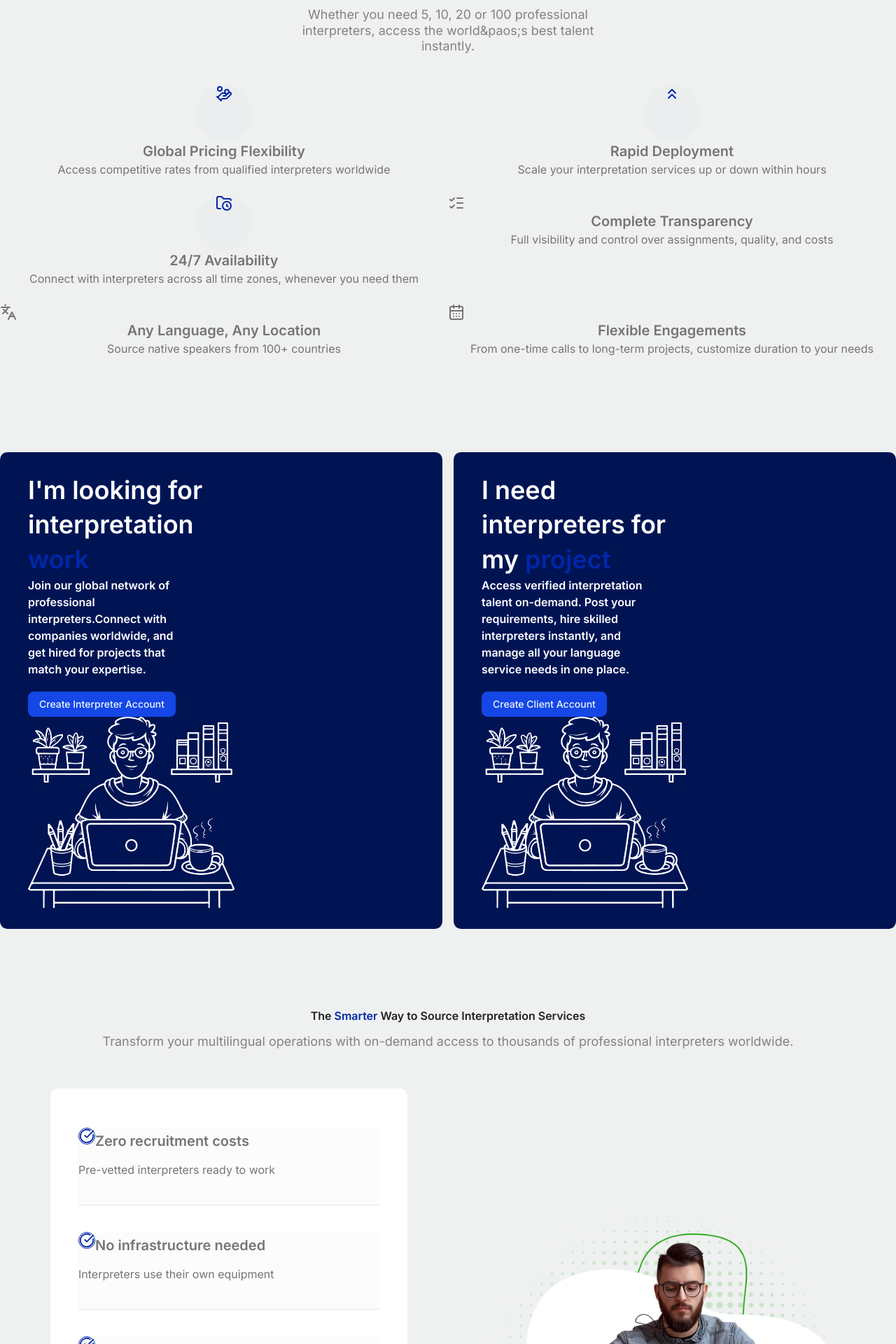
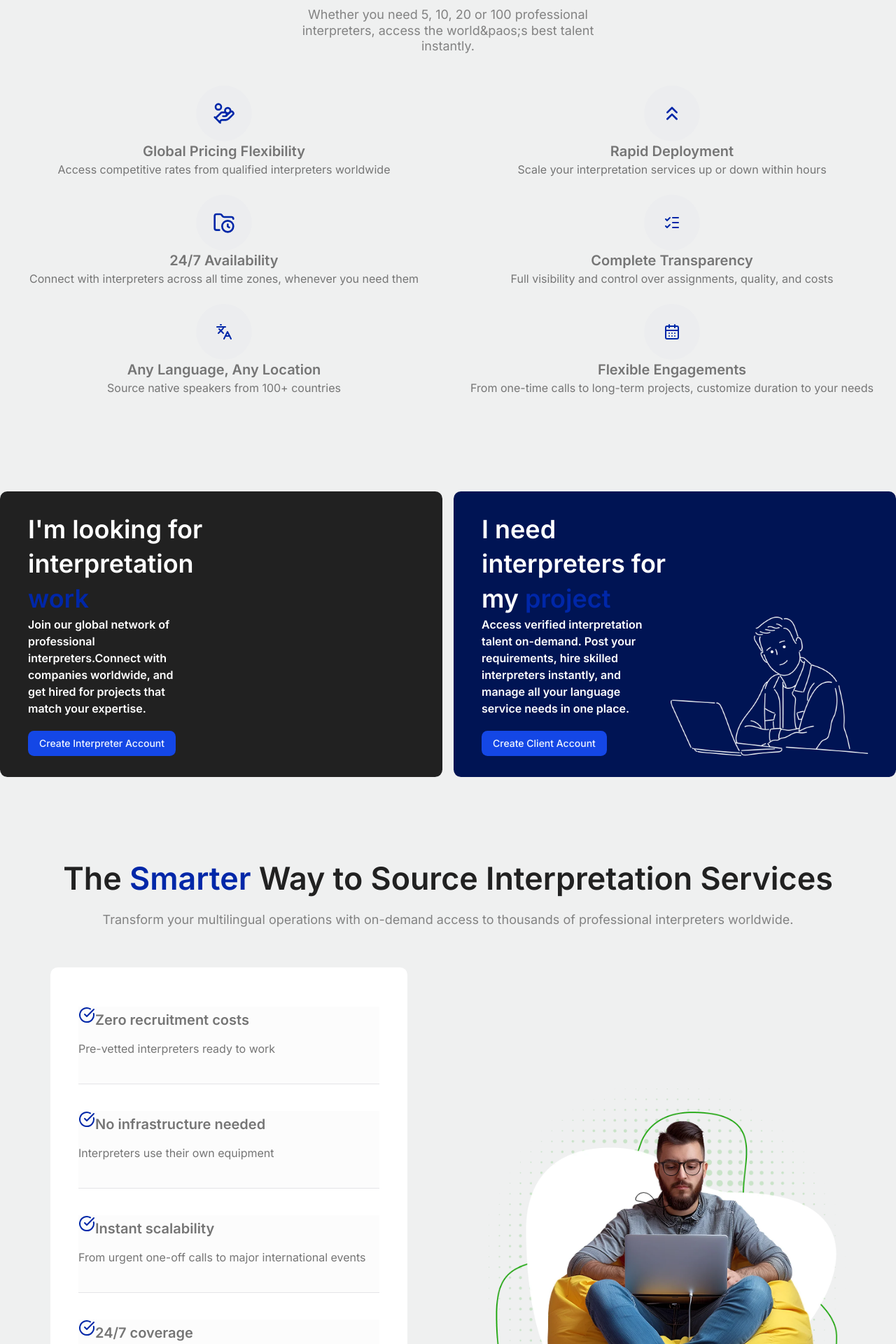
Before and after one commit to jbob9/defrilex, a Next.js app: page / in a window 1280 px wide. Shown: the part 640-2560 px from the top of the page at 70% size. Built offline with nearby package versions, Linux system fonts and the light colour scheme.

Commit message:
fix some ui quirk in the home page

```diff
--- a/app/(app)/account-section.tsx
+++ b/app/(app)/account-section.tsx
@@ -9,7 +9,7 @@ const AccountSection = () => {
       <div className="container mx-auto">
         <div className="grid grid-cols-1 md:grid-cols-2 gap-4">
           <div className="col-xl-6">
-            <div className="bg-[hsl(226,100%,16.5%)] py-[45px] px-[60px] md:py-[30px] md:px-10 w-full relative rounded-lg">
+            <div className="bg-[hsl(0,0%,13%)] py-[45px] px-[60px] md:py-[30px] md:px-10 w-full relative rounded-lg flex items-end">
               <div className="max-w-[270px]">
                 <h1 className="font-semibold text-white leading-snug text-4xl">
                   I&apos;m looking for interpretation{" "}
@@ -27,13 +27,13 @@ const AccountSection = () => {
                   </Link>
                 </div>
               </div>
-              <div className="account-item__thumb">
+              <div className="hidden sm:bloc">
                 <Image width={295} height={208} src="/account-1.webp" alt="" />
               </div>
             </div>
           </div>
           <div className="col-xl-6">
-            <div className="bg-[hsl(226,100%,16.5%)] py-[45px] px-[60px] md:py-[30px] md:px-10 w-full relative rounded-lg">
+            <div className="bg-[hsl(226,100%,16.5%)] py-[45px] px-[60px] md:py-[30px] md:px-10 w-full relative rounded-lg flex items-end">
               <div className="max-w-[270px]">
                 <h3 className="font-semibold text-white leading-snug text-4xl">
                   I need interpreters for my{" "}
@@ -52,8 +52,8 @@ const AccountSection = () => {
                   </Link>
                 </div>
               </div>
-              <div className="account-item__thumb">
-                <Image width={295} height={208} src="/account-1.webp" alt="" />
+              <div className="hidden sm:block">
+                <Image width={295} height={208} src="/account-2.webp" alt="" />
               </div>
             </div>
           </div>
--- a/app/(app)/facility-section.tsx
+++ b/app/(app)/facility-section.tsx
@@ -8,7 +8,7 @@ const FacilitySection = () => {
         <div className="flex justify-center">
           <div className="col-lg-10">
             <div className="text-center mb-14">
-              <h2 className="text-[hsl(0,0%,13%)] font-semibold mb-3.5">
+              <h2 className="text-[hsl(0,0%,13%)] font-semibold mb-3.5 text-[2.8rem]">
                 The <span className="text-highlight">Smarter</span> Way to
                 Source Interpretation Services
               </h2>
@@ -19,13 +19,13 @@ const FacilitySection = () => {
             </div>
           </div>
         </div>
-       <div className="flex justify-center">
+       <div className="flex justify-center mx-3">
          <div className="grid grid-cols-1 md:grid-cols-2 gap-5 items-center">
-          <div className="pr-12">
+          <div className="pr-0 md:pr-12">
             <div className="py-14 px-10 rounded-lg bg-white">
               <div className="pb-[38px] mb-[38px] border-b bg-black/1">
                 <h5 className="font-semibold mb-2.5 flex items-center text-xl">
-                  <span className="text-[hsl(226,100%,33%)] text-sm mb-3.5 size-6 flex items-center rounded-full border border-[hsl(226,100%,33%)]">
+                  <span className="text-[hsl(226,100%,33%)] text-sm mb-3.5 size-6 flex items-center rounded-full">
                     {" "}
                     <CheckCircle />{" "}
                   </span>
@@ -37,7 +37,7 @@ const FacilitySection = () => {
               </div>
               <div className="pb-[38px] mb-[38px] border-b bg-black/1">
                 <h5 className="font-semibold mb-2.5 flex items-center text-xl">
-                  <span className="text-[hsl(226,100%,33%)] text-sm mb-3.5 size-6 flex items-center rounded-full border border-[hsl(226,100%,33%)]">
+                  <span className="text-[hsl(226,100%,33%)] text-sm mb-3.5 size-6 flex items-center rounded-full">
                     {" "}
                     <CheckCircle />{" "}
                   </span>
@@ -49,7 +49,7 @@ const FacilitySection = () => {
               </div>
               <div className="pb-[38px] mb-[38px] border-b bg-black/1">
                 <h5 className="font-semibold mb-2.5 flex items-center text-xl">
-                  <span className="text-[hsl(226,100%,33%)] text-sm mb-3.5 size-6 flex items-center rounded-full border border-[hsl(226,100%,33%)]">
+                  <span className="text-[hsl(226,100%,33%)] text-sm mb-3.5 size-6 flex items-center rounded-full">
                     {" "}
                     <CheckCircle />{" "}
                   </span>
@@ -61,7 +61,7 @@ const FacilitySection = () => {
               </div>
               <div className="pb-[38px] mb-[38px] border-b bg-black/1">
                 <h5 className="font-semibold mb-2.5 flex items-center text-xl">
-                  <span className="text-[hsl(226,100%,33%)] text-sm mb-3.5 size-6 flex items-center rounded-full border border-[hsl(226,100%,33%)]">
+                  <span className="text-[hsl(226,100%,33%)] text-sm mb-3.5 size-6 flex items-center rounded-full">
                     {" "}
                     <CheckCircle />{" "}
                   </span>
@@ -73,7 +73,7 @@ const FacilitySection = () => {
               </div>
               <div className="pb-[38px] mb-[38px] border-b bg-black/1">
                 <h5 className="font-semibold mb-2.5 flex items-center text-xl">
-                  <span className="text-[hsl(226,100%,33%)] text-sm mb-3.5 size-6 flex items-center rounded-full border border-[hsl(226,100%,33%)]">
+                  <span className="text-[hsl(226,100%,33%)] text-sm mb-3.5 size-6 flex items-center rounded-full">
                     {" "}
                     <CheckCircle />{" "}
                   </span>
@@ -85,7 +85,7 @@ const FacilitySection = () => {
               </div>
             </div>
           </div>
-          <div className="pl-12">
+          <div className="pl-0 md:pl-12">
             <div>
               <Image
                 src="/facility-image.webp"
--- a/app/(app)/footer.tsx
+++ b/app/(app)/footer.tsx
@@ -8,10 +8,10 @@ const Footer = () => {
     <footer className="mt-auto text-white bg-[hsl(0,0%,13%)]">
       <div className="container mx-auto px-3 w-full">
         <div
-          className="footer-area__top relative rounded-r-md rounded-l-md -mt-16
+          className="footer-area__top relative rounded-lg -mt-16
         bg-[hsl(226,100%,16.5%)]"
         >
-          <div className="flex relative justify-between py-10 px-[60px]">
+          <div className="flex flex-col md:flex-row relative justify-between py-10 px-[60px] gap-6 md:gap-0">
             <div>
               <h4 className="text-white mb-2.5 text-3xl" data-s-length="1">
                 I&apos;m looking for interpretation{" "}
@@ -44,7 +44,7 @@ const Footer = () => {
             </div>
           </div>
         </div>
-        <div className="grid grid-cols-4 gap-y-10 gap-x-5 py-14">
+        <div className="grid grid-cols-1 md:grid-cols-4 gap-y-10 gap-x-5 py-14">
           <div>
             <h5 className="text-white mb-5 font-semibold">Navigation </h5>
             <ul className="flex flex-col">
@@ -193,6 +193,7 @@ const Footer = () => {
                     <svg
                       role="img"
                       viewBox="0 0 24 24"
+                      className="size-4 fill-white"
                       xmlns="http://www.w3.org/2000/svg"
                     >
                       <title>Facebook</title>
@@ -210,7 +211,7 @@ const Footer = () => {
                     <svg
                       role="img"
                       viewBox="0 0 24 24"
-                      className="size-6"
+                      className="size-4 fill-white"
                       xmlns="http://www.w3.org/2000/svg"
                     >
                       <title>X</title>
@@ -225,7 +226,7 @@ const Footer = () => {
                     title="Linkedin"
                     className="social-list__link flex-center"
                   >
-                    <LinkedinIcon className="size-6" />
+                    <LinkedinIcon className="size-4 fill-white" />
                   </a>{" "}
                 </li>
                 <li className="social-list__item">
@@ -238,7 +239,7 @@ const Footer = () => {
                     <svg
                       role="img"
                       viewBox="0 0 24 24"
-                      className="size-6"
+                      className="size-4 fill-white"
                       xmlns="http://www.w3.org/2000/svg"
                     >
                       <title>Instagram</title>
--- a/app/(app)/how-work-section.tsx
+++ b/app/(app)/how-work-section.tsx
@@ -30,8 +30,8 @@ const HowWorkSection = () => {
         <div className="grid grid-cols-1 md:grid-cols-2 justify-center -mt-3 -mx-3">
           <div className="col-lg-66 col-sm-6">
             <div className="relative z-1">
-              <span className="size-20 flex justify-center rounded-full mx-auto my-0 bg-[hsl(226,100%,33%)]/1 text-[hsl(226,100%,33%)] group-hover:bg-[hsl(hsl(226,100%,33%))] group-hover:text-white">
-                <HandCoinsIcon />{" "}
+              <span className="size-20 flex justify-center items-center rounded-full mx-auto my-0 bg-[hsl(226,100%,33%)]/1 text-[hsl(226,100%,33%)] group-hover:bg-[hsl(hsl(226,100%,33%))] group-hover:text-white">
+                <HandCoinsIcon className="size-6 md:size-8"/>
               </span>
               <div className="text-center mb-6">
                 <h5 className="font-semibold text-xl">
@@ -46,9 +46,9 @@ const HowWorkSection = () => {
             </div>
           </div>
           <div className="col-lg-66 col-sm-6">
-            <div className="how-work-item">
-              <span className="size-20 flex justify-center rounded-full mx-auto my-0 bg-[hsl(226,100%,33%)]/1 text-[hsl(226,100%,33%)] group-hover:bg-[hsl(hsl(226,100%,33%))] group-hover:text-white">
-                <ChevronsUpIcon />{" "}
+            <div className="relative z-1">
+              <span className="size-20 flex justify-center items-center rounded-full mx-auto my-0 bg-[hsl(226,100%,33%)]/1 text-[hsl(226,100%,33%)] group-hover:bg-[hsl(hsl(226,100%,33%))] group-hover:text-white">
+                <ChevronsUpIcon  className="size-6 md:size-8"/>
               </span>
               <div className="text-center mb-6">
                 <h5 className="font-semibold text-xl"> Rapid Deployment </h5>
@@ -60,9 +60,9 @@ const HowWorkSection = () => {
             </div>
           </div>
           <div className="col-lg-66 col-sm-6">
-            <div className="how-work-item">
-              <span className="size-20 flex justify-center rounded-full mx-auto my-0 bg-[hsl(226,100%,33%)]/1 text-[hsl(226,100%,33%)] group-hover:bg-[hsl(hsl(226,100%,33%))] group-hover:text-white">
-                <FolderClockIcon />{" "}
+            <div className="relative z-1">
+              <span className="size-20 flex justify-center items-center rounded-full mx-auto my-0 bg-[hsl(226,100%,33%)]/1 text-[hsl(226,100%,33%)] group-hover:bg-[hsl(hsl(226,100%,33%))] group-hover:text-white">
+                <FolderClockIcon className="size-6 md:size-8" />
               </span>
               <div className="text-center mb-6">
                 <h5 className="font-semibold text-xl"> 24/7 Availability </h5>
@@ -75,9 +75,9 @@ const HowWorkSection = () => {
             </div>
           </div>
           <div className="col-lg-66 col-sm-6">
-            <div className="how-work-item">
-              <span className="how-work-item__icon">
-                <ListChecks />{" "}
+            <div className="relative z-1">
+              <span className="size-20 flex justify-center items-center rounded-full mx-auto my-0 bg-[hsl(226,100%,33%)]/1 text-[hsl(226,100%,33%)] group-hover:bg-[hsl(hsl(226,100%,33%))] group-hover:text-white">
+                <ListChecks />
               </span>
               <div className="text-center mb-6">
                 <h5 className="font-semibold text-xl">
@@ -93,8 +93,8 @@ const HowWorkSection = () => {
             </div>
           </div>
           <div className="col-lg-66 col-sm-6">
-            <div className="how-work-item">
-              <span className="how-work-item__icon">
+            <div className="relative z-1">
+              <span className="size-20 flex justify-center items-center rounded-full mx-auto my-0 bg-[hsl(226,100%,33%)]/1 text-[hsl(226,100%,33%)] group-hover:bg-[hsl(hsl(226,100%,33%))] group-hover:text-white">
                 <Languages />{" "}
               </span>
               <div className="text-center mb-6">
@@ -110,9 +110,9 @@ const HowWorkSection = () => {
             </div>
           </div>
           <div className="col-lg-66 col-sm-6">
-            <div className="how-work-item">
-              <span className="how-work-item__icon">
-                <CalendarDays />{" "}
+            <div className="relative z-1">
+              <span className="size-20 flex justify-center items-center rounded-full mx-auto my-0 bg-[hsl(226,100%,33%)]/1 text-[hsl(226,100%,33%)] group-hover:bg-[hsl(hsl(226,100%,33%))] group-hover:text-white">
+                <CalendarDays />
               </span>
               <div className="text-center mb-6">
                 <h5 className="font-semibold text-xl">
--- a/app/(app)/why-choose-section.tsx
+++ b/app/(app)/why-choose-section.tsx
@@ -18,9 +18,9 @@ const WhyChooseSection = () => {
           </div>
         </div>
 
-        <div className="grid grid-cols-1 md:grid-cols-3 gap-4">
-          <div className="pt-0 pl-0 pr-[30px] pb-[60px] border border-t-0 border-l-0 border-black/1 border-solid">
-            <span className="max-w-[45px]">
+        <div className="grid grid-cols-1 md:grid-cols-3">
+          <div className="pt-0 pl-0 pr-[30px] pb-[60px] border border-t-0 border-l-0 text-center md:text-start">
+            <span className="flex justify-center md:justify-start">
               <Image
                 height={45}
                 width={45}
@@ -29,9 +29,8 @@ const WhyChooseSection = () => {
                 alt=""
               />
             </span>
-            <div className="mb-5">
-              <h5 className="font-semibold mb-6">
-                {" "}
+            <div className="mt-5">
+              <h5 className="font-semibold mb-6 text-xl">
                 150,000+ Active Interpreters{" "}
               </h5>
               <p className="font-normal text-[hsl(0,0%,46%)]">
@@ -39,7 +38,7 @@ const WhyChooseSection = () => {
               </p>
             </div>
           </div>
-          <div className="pt-0 pl-0 pr-[30px] pb-[60px] border border-t-0 border-l-0 border-black/1 border-solid">
+          <div className="pt-0 pl-[60px] pr-[30px] pb-[60px] border border-t-0 border-l-0">
             <span className="max-w-[45px]">
               <Image
                 height={45}
@@ -49,8 +48,8 @@ const WhyChooseSection = () => {
                 alt=""
               />
             </span>
-            <div className="mb-5">
-              <h5 className="font-semibold mb-6"> No upfront costs </h5>
+            <div className="mt-5">
+              <h5 className="font-semibold mb-6 text-xl"> No upfront costs </h5>
               <p className="font-normal text-[hsl(0,0%,46%)]">
                 Start for free—post your project or search for jobs with no
                 subscriptions or hidden fees. You only pay when you hire the
@@ -58,7 +57,7 @@ const WhyChooseSection = () => {
               </p>
             </div>
           </div>
-          <div className="pt-0 pl-0 pr-[30px] pb-[60px] border border-t-0 border-l-0 border-black/1 border-solid">
+          <div className="pt-0 pl-[60px] pr-[30px] pb-[60px] border border-t-0 border-l-0">
             <span className="max-w-[45px]">
               <Image
                 height={45}
@@ -68,14 +67,14 @@ const WhyChooseSection = () => {
                 alt=""
               />
             </span>
-            <div className="mb-5">
-              <h5 className="font-semibold mb-6"> Ready-Now Workforce </h5>
+            <div className="mt-5">
+              <h5 className="font-semibold mb-6 text-xl"> Ready-Now Workforce </h5>
               <p className="font-normal text-[hsl(0,0%,46%)]">
                 No waiting, no recruiting—interpreters available 24/7
               </p>
             </div>
           </div>
-          <div className="pt-0 pl-0 pr-[30px] pb-[60px] border border-t-0 border-l-0 border-black/1 border-solid">
+          <div className="pt-0 pl-0 pr-[30px] pb-[60px] border border-t-0 border-l-0">
             <span className="max-w-[45px]">
               <Image
                 height={45}
@@ -85,15 +84,15 @@ const WhyChooseSection = () => {
                 alt=""
               />
             </span>
-            <div className="mb-5">
-              <h5 className="font-semibold mb-6"> Proven at Scale </h5>
+            <div className="mt-5">
+              <h5 className="font-semibold mb-6 text-xl"> Proven at Scale </h5>
               <p className="font-normal text-[hsl(0,0%,46%)]">
                 Trusted by Fortune 500 companies for mission-critical
                 communications
               </p>
             </div>
           </div>
-          <div className="pt-0 pl-0 pr-[30px] pb-[60px] border border-t-0 border-l-0 border-black/1 border-solid">
+          <div className="pt-0 pl-[60px] pr-[30px] pb-[60px] border border-t-0 border-l-0">
             <span className="max-w-[45px]">
               <Image
                 height={45}
@@ -103,8 +102,8 @@ const WhyChooseSection = () => {
                 alt=""
               />
             </span>
-            <div className="mb-5">
-              <h5 className="font-semibold mb-6">
+            <div className="mt-5">
+              <h5 className="font-semibold mb-6 text-xl">
                 {" "}
                 Instant Matching Technology{" "}
               </h5>
@@ -113,7 +112,7 @@ const WhyChooseSection = () => {
               </p>
             </div>
           </div>
-          <div className="pt-0 pl-0 pr-[30px] pb-[60px] border border-t-0 border-l-0 border-black/1 border-solid">
+          <div className="pt-0 pl-[60px] pr-[30px] pb-[60px] border border-t-0 border-l-0">
             <span className="max-w-[45px]">
               <Image
                 height={45}
@@ -123,8 +122,8 @@ const WhyChooseSection = () => {
                 alt=""
               />
             </span>
-            <div className="mb-5">
-              <h5 className="font-semibold mb-6"> Intelligent Compliance </h5>
+            <div className="mt-5">
+              <h5 className="font-semibold mb-6 text-xl"> Intelligent Compliance </h5>
               <p className="font-normal text-[hsl(0,0%,46%)]">
                 Our platform provides secure, AI-powered hiring for regulated
                 industries like healthcare and legal, automatically ensuring
```
